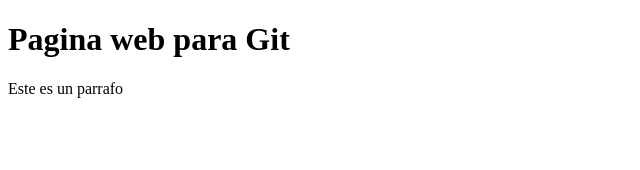
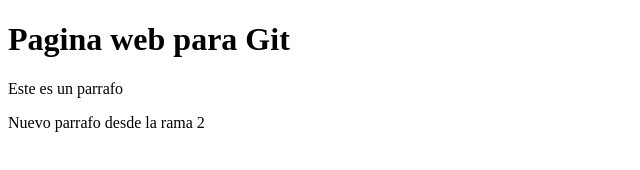
Before and after one commit to herilon/pruebasg60, a plain HTML site: page index.html in a window 1280 px wide. Shown: the whole page, without its empty margins (0-640 px from the left). Drawn offline with Linux system fonts and the light colour scheme.

Commit message:
Parrafo rama 2

```diff
--- a/index.html
+++ b/index.html
@@ -9,5 +9,6 @@
 <body>
     <h1>Pagina web para Git</h1>
     <p>Este es un parrafo</p>
+    <p>Nuevo parrafo desde la rama 2</p>
 </body>
 </html>
```
